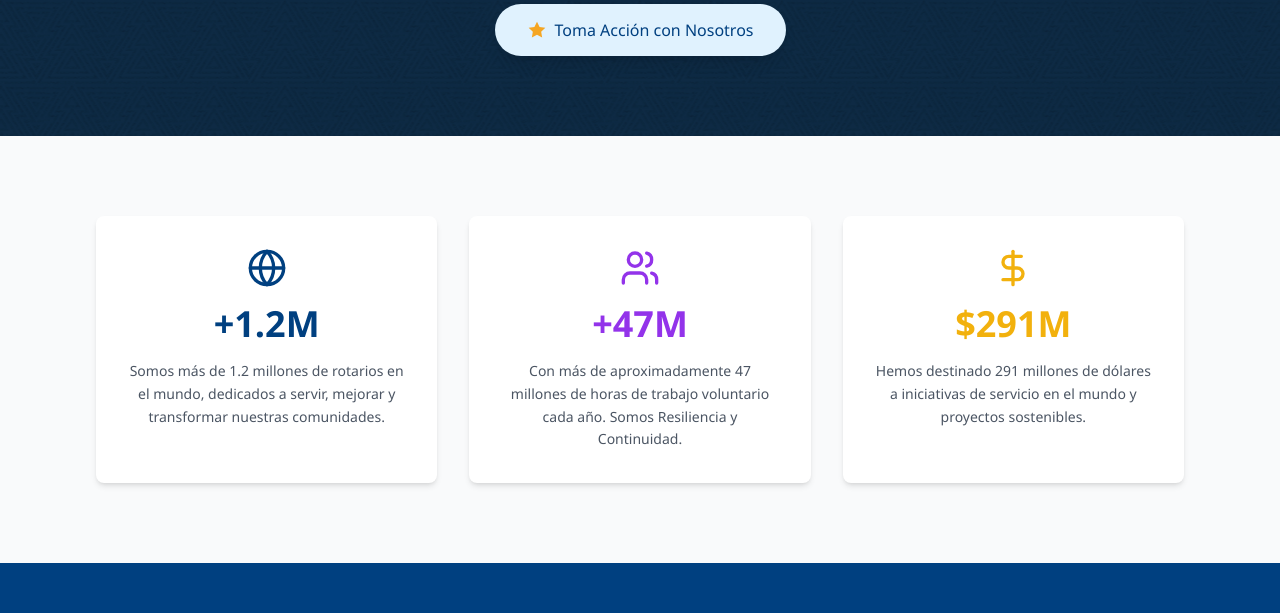
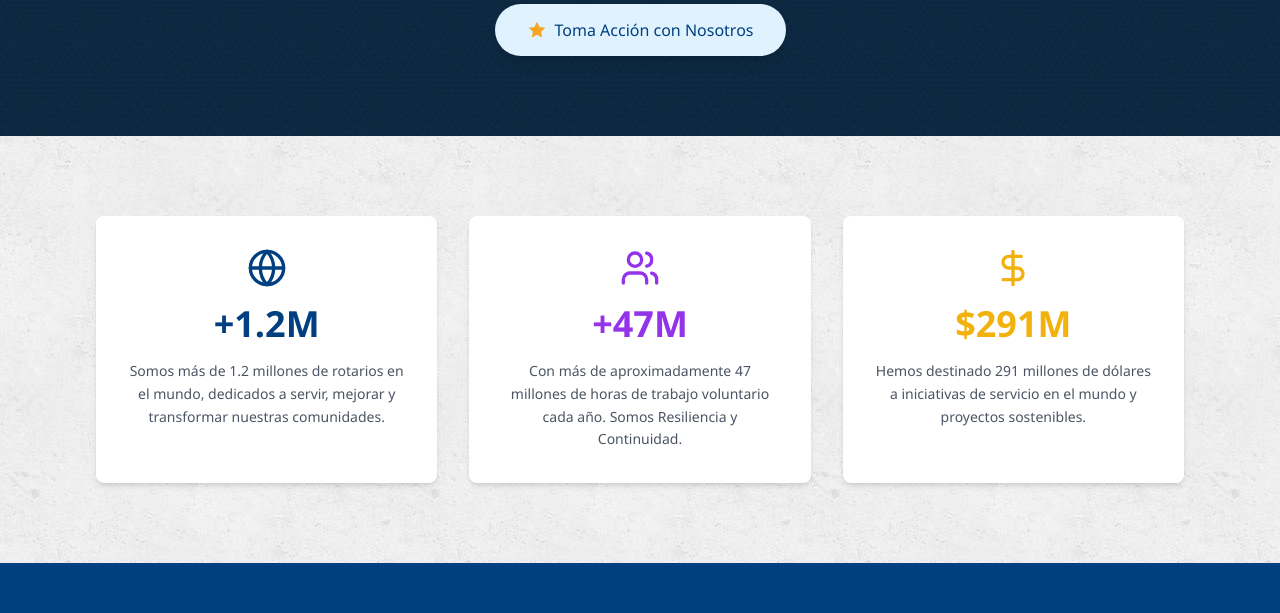
Before and after one commit to valkomen-llc/rotary-clubs-app, a React (Vite) app: page / in a window 1280 px wide. Shown: the part 860-1473 px from the top of the page. Built offline with nearby package versions, Linux system fonts and the light colour scheme.

Commit message:
Style: Add concrete background to StatsSection

```diff
--- a/index.html
+++ b/index.html
@@ -1,13 +1,17 @@
 <!doctype html>
 <html lang="en">
+
 <head>
   <meta charset="UTF-8" />
   <meta name="viewport" content="width=device-width, initial-scale=1.0" />
   <title>Rotary E-Club Origen</title>
   <link rel="preload" href="/geo-darkblue.png" as="image" />
+  <link rel="preload" href="/concrete_seamless.jpg" as="image" />
 </head>
+
 <body>
   <div id="root"></div>
   <script type="module" src="/src/main.tsx"></script>
 </body>
+
 </html>
--- a/src/index.css
+++ b/src/index.css
@@ -44,6 +44,7 @@
   * {
     @apply border-border;
   }
+
   body {
     @apply bg-background text-foreground antialiased;
     font-family: 'Segoe UI', system-ui, -apple-system, sans-serif;
@@ -54,21 +55,27 @@
   .bg-rotary-blue {
     background-color: hsl(210 100% 25%);
   }
+
   .bg-rotary-navy {
     background-color: hsl(210 80% 18%);
   }
+
   .bg-rotary-gold {
     background-color: hsl(43 90% 50%);
   }
+
   .text-rotary-blue {
     color: hsl(210 100% 25%);
   }
+
   .text-rotary-gold {
     color: hsl(43 90% 50%);
   }
+
   .border-rotary-gold {
     border-color: hsl(43 90% 50%);
   }
+
   .fill-rotary-gold {
     fill: hsl(43 90% 50%);
   }
@@ -85,4 +92,9 @@
     background-repeat: repeat;
     background-size: 71px 85px;
   }
+
+  .bg-rotary-concrete {
+    background-image: url('/concrete_seamless.jpg');
+    background-repeat: repeat;
+  }
 }
--- a/src/sections/StatsSection.tsx
+++ b/src/sections/StatsSection.tsx
@@ -23,7 +23,7 @@ const stats = [
 
 const StatsSection = () => {
   return (
-    <section className="py-16 md:py-20 bg-gray-50">
+    <section className="py-16 md:py-20 bg-rotary-concrete">
       <div className="max-w-6xl mx-auto px-4 sm:px-6 lg:px-8">
         <div className="grid grid-cols-1 md:grid-cols-3 gap-8">
           {stats.map((stat, index) => (
```
Also changed, not shown: public/concrete_seamless.jpg (added). Lines whose indentation alone changed are shown as unchanged.
